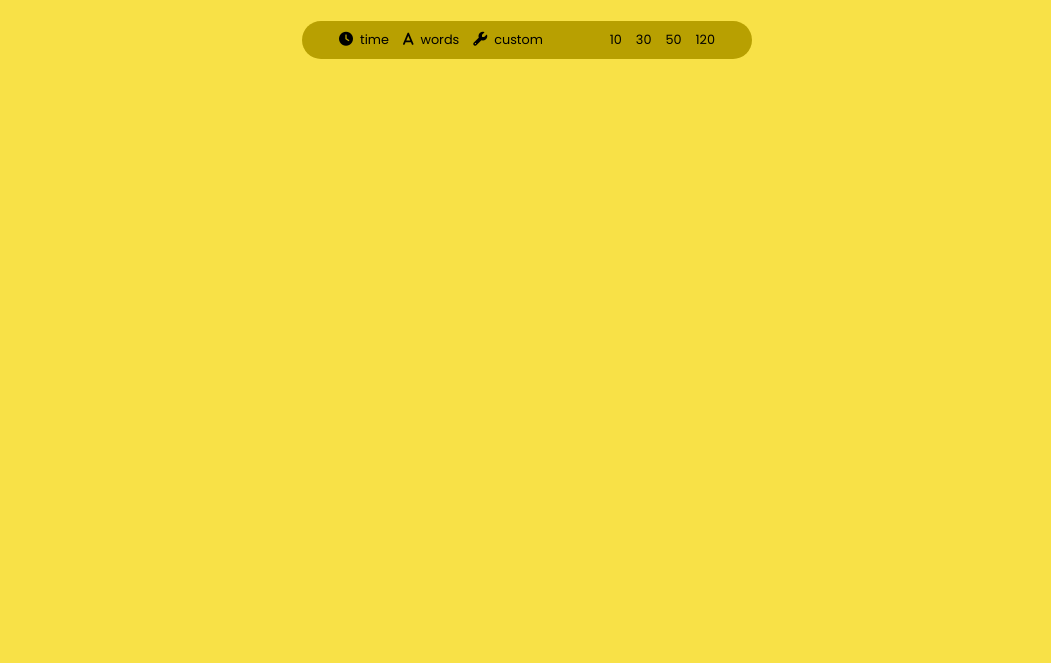
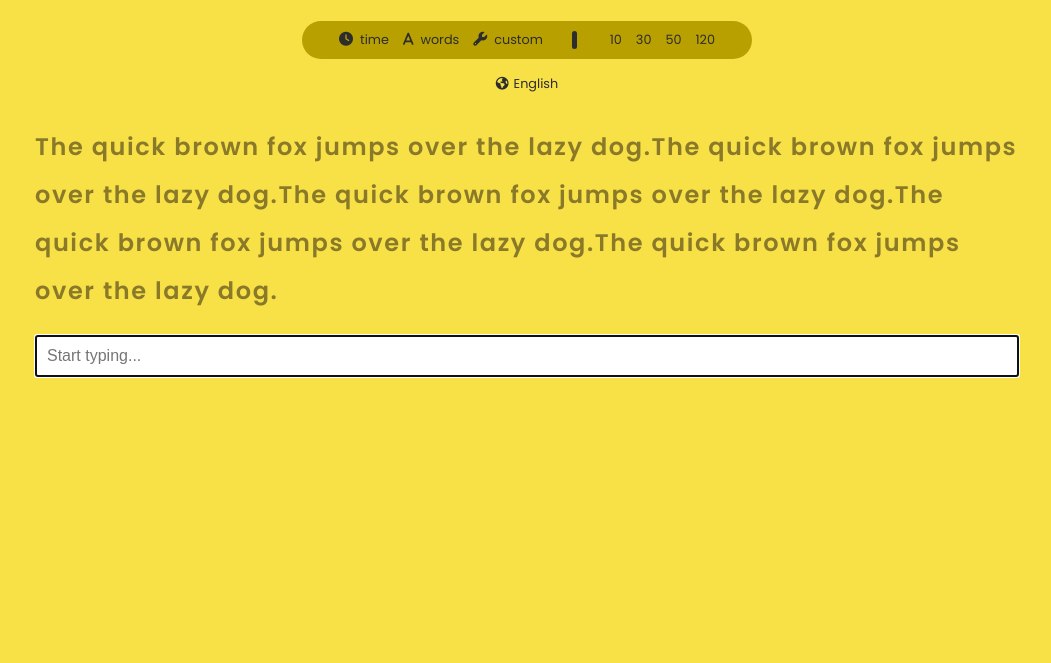
Before and after one commit to Ebi-manoj/TypeSprint, a plain HTML site: page index.html in a window 1280 px wide. Shown: the part 137-800 px from the top of the page, without its empty margins (113-1164 px from the left). Drawn offline with Linux system fonts and the light colour scheme; a web font is replaced by a local one.

Commit message:
target text

```diff
--- a/index.html
+++ b/index.html
@@ -30,9 +30,8 @@
           <li>120</li>
         </ul>
       </div>
-    </div>
-
-    <!-- <div id="typing-test">
+      <p class="btn-lang"><i class="fa-solid fa-earth-americas"></i>English</p>
+      <div id="typing-test">
         <p id="target-text" class="target-text"></p>
         <input
           type="text"
@@ -40,7 +39,8 @@
           placeholder="Start typing..."
           autofocus
         />
-    </div> -->
+      </div>
+    </div>
 
     <script src="script.js"></script>
   </body>
--- a/script.js
+++ b/script.js
@@ -1,4 +1,5 @@
-const targetText = 'The quick brown fox jumps over the lazy dog.';
+const targetText =
+  'The quick brown fox jumps over the lazy dog.The quick brown fox jumps over the lazy dog.The quick brown fox jumps over the lazy dog.The quick brown fox jumps over the lazy dog.The quick brown fox jumps over the lazy dog.';
 const targetElement = document.getElementById('target-text');
 const inputElement = document.getElementById('user-input');
 
--- a/style.css
+++ b/style.css
@@ -5,12 +5,13 @@
   box-sizing: border-box;
 }
 :root {
-  --primary-color: #f8e147;
+  --bg-color: #f8e147;
   --font-heading: 'Kaushan Script', serif;
   --font-basic: 'Poppins', serif;
+  --primary-color: #2d2d2d;
 }
 body {
-  background-color: var(--primary-color);
+  background-color: var(--bg-color);
   font-family: var(--font-basic);
   font-size: 62.5%;
   width: 100%;
@@ -36,6 +37,17 @@ body {
   mix-blend-mode: multiply;
   width: 60px;
 }
+.settings {
+  background-color: #b8a001;
+  border-radius: 4rem;
+  width: 450px;
+  justify-content: space-between;
+  align-self: center;
+  padding: 10px 30px;
+  margin: 2rem auto 0 auto;
+  color: var(--primary-color);
+  position: relative;
+}
 .settings,
 .settings ul {
   display: flex;
@@ -45,34 +57,50 @@ body {
 }
 .settings ul li {
   margin: 0 7px;
+  cursor: pointer;
+  transition: all 0.3s;
 }
 .settings li i {
   margin-right: 7px;
   font-size: 14px;
 }
-.settings {
-  background-color: #b8a001;
-  border-radius: 4rem;
-  width: 450px;
-  justify-content: space-between;
-  align-self: center;
-  padding: 10px 30px;
-  margin: 2rem auto 0 auto;
+.settings li:hover,
+.btn-lang:hover {
+  color: white;
+}
+.setting-display::after {
+  content: '';
+  background-color: var(--primary-color);
+  width: 5px;
+  border-radius: 3px;
+  margin-left: 1.4rem;
+}
+.btn-lang {
+  text-align: center;
+  margin-top: 1rem;
+  font-size: 0.8rem;
+  color: var(--primary-color);
+  cursor: pointer;
+}
+.btn-lang i {
+  margin-right: 5px;
 }
 /* .......................................................................................................... */
 #typing-test {
-  font-family: Arial, sans-serif;
-  margin: 20px;
+  font-family: var(--font-basic);
+  margin: 30px 20px;
 }
 
 .target-text {
   font-size: 1.5rem;
   line-height: 2;
   letter-spacing: 0.1rem;
+  color: #1109097a;
+  font-weight: 600;
 }
 
 .correct {
-  color: green;
+  color: #ffffff;
 }
 
 .incorrect {
@@ -97,5 +125,5 @@ input {
   padding: 10px;
   width: 100%;
   box-sizing: border-box;
-  opacity: 0;
+  opacity: 1;
 }
```
Lines whose indentation alone changed are shown as unchanged.
